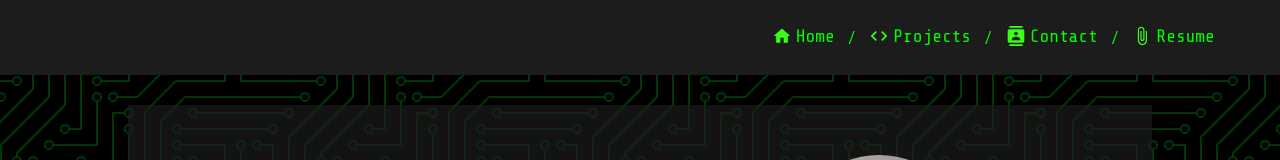
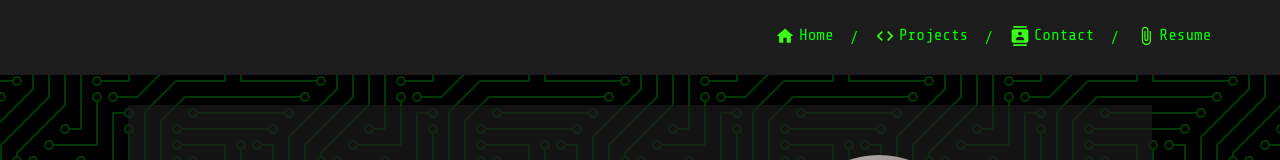
Before and after one commit to Dazmen/portfolio, a React (Create React App) app: page / in a window 1280 px wide. Shown: the top 160 px of the page. Built offline with nearby package versions, Linux system fonts and the light colour scheme.

Commit message:
reverted front change on nav bar

```diff
--- a/src/components/nav.js
+++ b/src/components/nav.js
@@ -99,7 +99,7 @@ const useStyles = makeStyles((theme) => ({
         display: 'flex',
         color: '#00FF01',
         cursor: 'pointer',
-        fontSize: '18px'
+        fontSize: '16px'
     },
     icon: {
         marginRight: theme.spacing(0.5),
```
